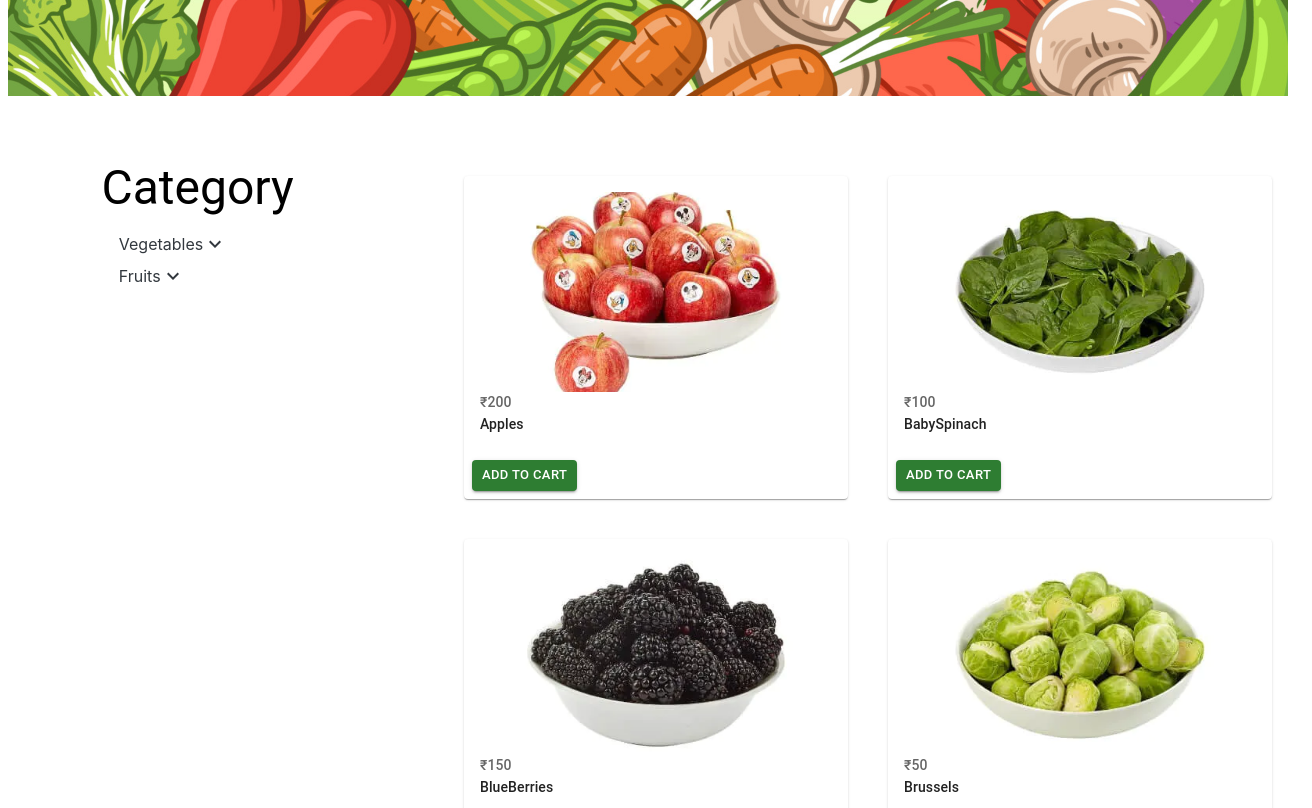
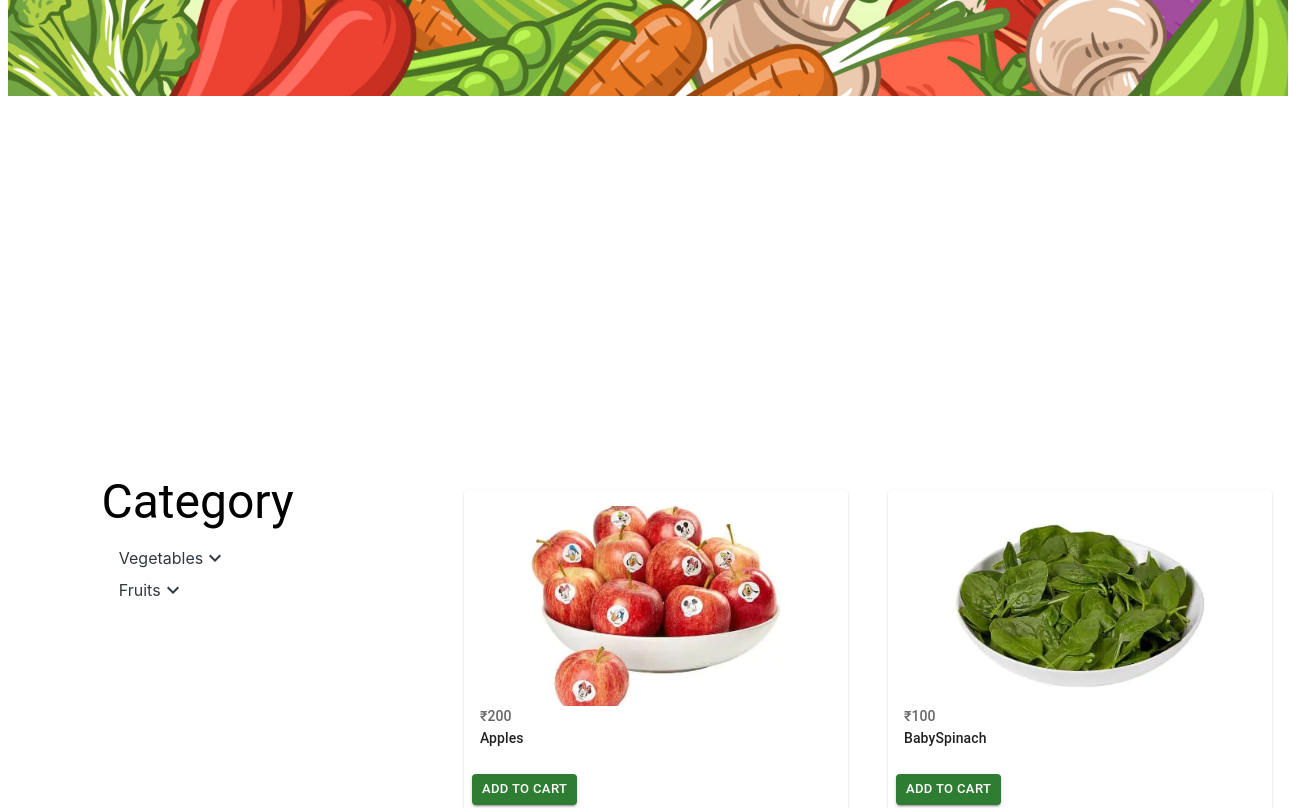
Before and after one commit to bakshiyogesh/electronics_ecommerce, a React (Vite) app: page / in a window 1280 px wide. Shown: the part 720-1528 px from the top of the page, 1312 px wide, since content can reach past the window. Built offline with nearby package versions, Linux system fonts and the light colour scheme.

Commit message:
Footer width change from 100% to 100vw.

```diff
--- a/package.json
+++ b/package.json
@@ -21,6 +21,7 @@
     "react-dom": "^18.2.0",
     "react-image-gallery": "^1.3.0",
     "react-router-dom": "^6.15.0",
+    "react-simple-image-slider": "^2.4.1",
     "react-slideshow-image": "^4.2.1",
     "styled-components": "^5.3.11"
   },
--- a/src/components/common/footer/Footer.tsx
+++ b/src/components/common/footer/Footer.tsx
@@ -5,7 +5,7 @@ const Footer:FC=()=>{
     const fullyear=new Date().getFullYear;
     return(
           <>
-           <Grid sx={{ bgcolor: 'black', p: 6,width:'100%'}} component="footer">
+           <Grid sx={{ bgcolor: 'black', p: 6,width:'100vw'}} component="footer">
                 <Typography variant="h6" align="center" gutterBottom>
                 </Typography>
                 <Typography
--- a/src/components/imageSlider/ImageSlider.tsx
+++ b/src/components/imageSlider/ImageSlider.tsx
@@ -1,11 +1,10 @@
 import { Card, CardMedia, Grid } from '@mui/material';
-import React, { FC } from 'react';
-import ImageGallery from "react-image-gallery";
-// import AliceCarousel from 'react-alice-carousel';
+import { FC } from 'react';
+import SimpleImageSlider from "react-simple-image-slider";
 import { Slide } from 'react-slideshow-image';
 import 'react-slideshow-image/dist/styles.css'
 import 'react-alice-carousel/lib/alice-carousel.css';
-const imageArray=['/bend-monitor.jpg','/cpu_fan.jpg','/digital-watch.jpg','gaming_laptop.jpg','/iphone.jpg','/headphones.jpg',"/wifi-extender.jpg",'/ram.jpg','/playstation.jpg']
+const imageArray=['/public/cash-delivery.webp','/public/free-delivery.webp','/public/gift-voucher.webp'];
 const ImageSlider:FC=()=>{
     const sliderImages:{original:string}[]=[
         {original:'/free-delivery.webp' },
@@ -15,10 +14,10 @@ const ImageSlider:FC=()=>{
     // const sliderImages=['/free-delivery.webp','/cash-delivery.webp','/gift-voucher.webp'];
     return(
     <>
-    <Grid container sx={{width:"100%"}}>
-        <Grid item>
+    <Grid container sx={{width:"100vw",m:3}} justifyItems={"center"} flexDirection={'row'} flexWrap={'wrap'}>
+        <Grid item sx={{display:'flex'}} flexWrap={'wrap'} sm={12}>
     {/* <AliceCarousel mouseTracking items={sliderImages}/> */}
-    <Slide>
+    {/* <Slide>
         {imageArray.map((element)=>{
             return(
             <>
@@ -32,7 +31,28 @@ const ImageSlider:FC=()=>{
             </>
             )
         })}
-    </Slide>
+    </Slide> */}
+    {/* <SimpleImageSlider
+        width={"700px"}
+        height={"350px"}
+        images={imageArray}
+        showBullets={true}
+        showNavs={false}
+        autoPlay={true}
+        autoPlayDelay={2.0}
+      /> */}
+      {imageArray.map((element)=>{
+            return(
+            <>
+            <Card sx={{ width: "auto", height: "auto" ,m:1}}>
+      <CardMedia
+        sx={{ height:250,objectFit:'cover',width:'100%'}}
+        image={element}
+        title="green iguana"
+      />
+      </Card> </>
+            )
+        })}
     </Grid>
     </Grid>
 
--- a/src/pages/HomePage.tsx
+++ b/src/pages/HomePage.tsx
@@ -13,8 +13,8 @@ const HomePage:FC=()=>{
 <>
   <NavBar/>
   <ProductContainer/>
+  <ImageSlider/>
   <ProductCard />
-  <ImageSlider/>
   <Footer/>
 </>
  )
```
Also changed, not shown: 1 other file (tests, documents, lock files or other folders).
